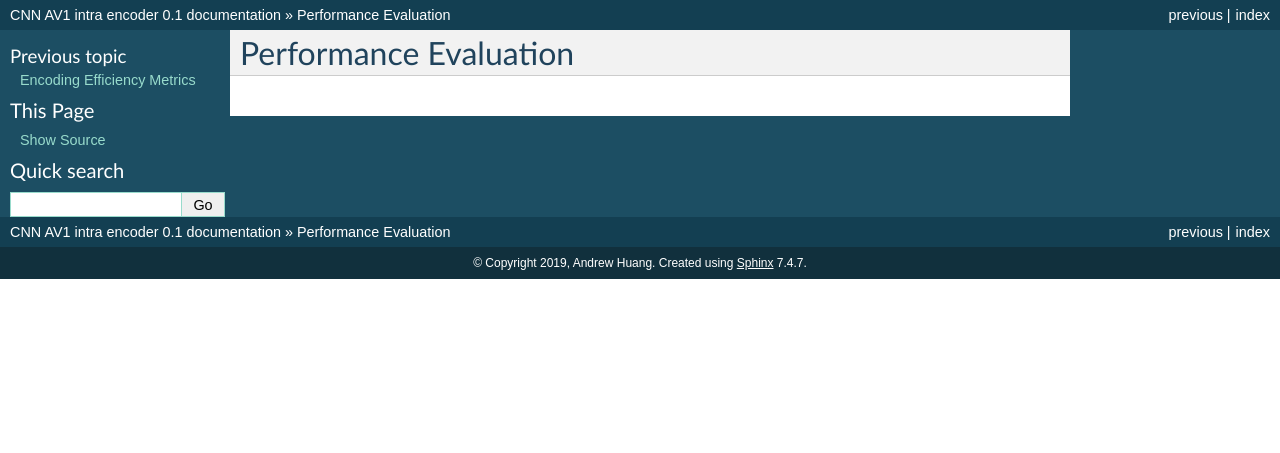
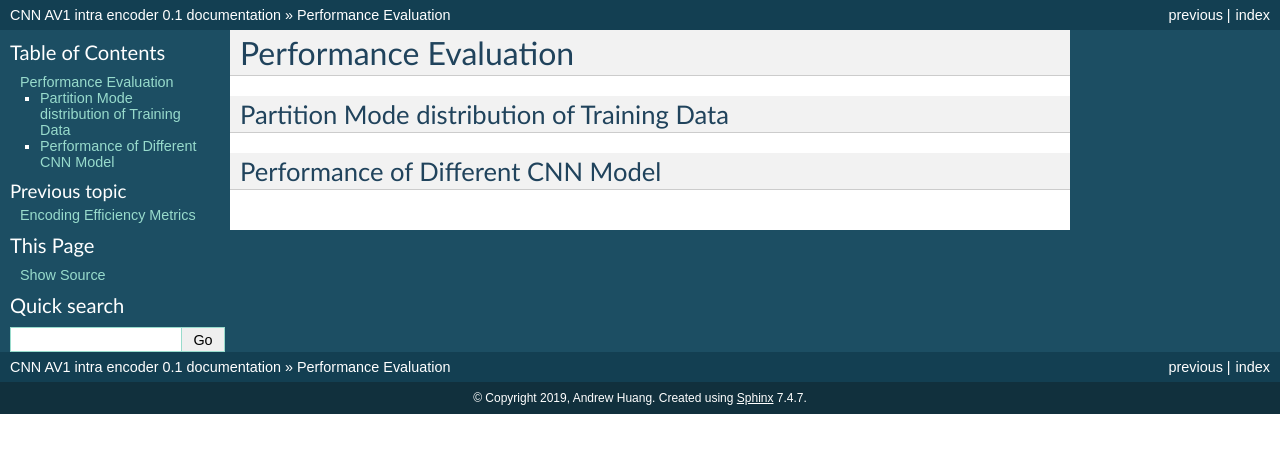
Before and after one commit to epadam/CNN-AV1-intra-encoder, a Sphinx documentation site: the page built from source/performance.rst, in a window 1280 px wide. Shown: the top 453 px of the page. Built offline with Sphinx 7.4.7, drawn with Linux system fonts in a browser that asks for light colours.

Commit message:
Update performance.rst

```diff
--- a/source/performance.rst
+++ b/source/performance.rst
@@ -1,2 +1,16 @@
 Performance Evaluation
 ===============================================
+
+
+
+
+==============================================
+Partition Mode distribution of Training Data
+==============================================
+
+
+
+
+====================================
+Performance of Different CNN Model
+====================================
```
